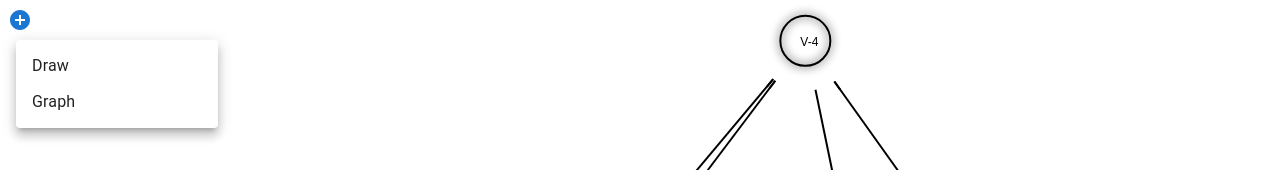
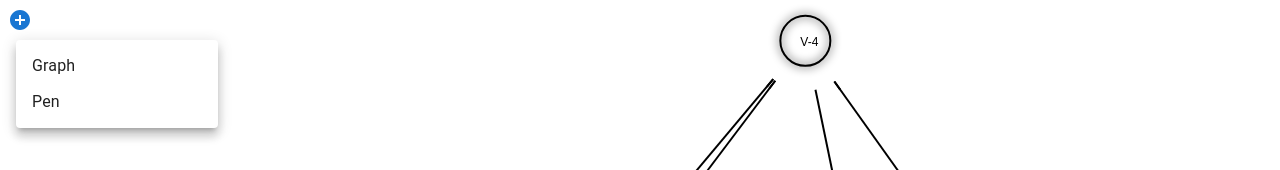
Before and after one commit to cd-x/graphviz, a React (Create React App) app: page / in a window 1280 px wide. Both pictures are taken after a click on the button "more". Shown: the top 170 px of the page. Built offline with nearby package versions, Linux system fonts and the light colour scheme.

Commit message:
add pen state

```diff
--- a/src/UI/Tools.js
+++ b/src/UI/Tools.js
@@ -1,12 +1,12 @@
 import { Fragment, useState } from "react";
 import AddCircleIcon from "@mui/icons-material/AddCircle";
-import IconButton from "@mui/material/IconButton";
-import Menu from "@mui/material/Menu";
-import { MenuItem } from "@mui/material";
+import { MenuItem, Menu, IconButton } from "@mui/material";
 
 const Tools = () => {
   const [triggerElement, setTriggerElement] = useState(null);
-  const [toolItems, setToolItems] = useState(["Draw", "Graph"]);
+  const [isDrawing, setIsDrwaing] = useState(false);
+  let toolItems = ["Graph"];
+  toolItems.push(isDrawing ? "Eraser" : "Pen");
   const open = Boolean(triggerElement);
 
   const handleClick = (event) => {
@@ -15,12 +15,22 @@ const Tools = () => {
   const handleClose = () => {
     setTriggerElement(null);
   };
+  const menuItemClickHandler = (e) => {
+    const val = e.target.innerText;
+    if (val === "Pen") {
+      setIsDrwaing(true);
+    }
+    if (val === "Eraser") {
+      setIsDrwaing(false);
+    }
+    handleClose();
+  };
   return (
     <Fragment>
       <IconButton
         aria-label="more"
         id="long-button"
-        aria-controls={open ? "long-menu" : undefined}
+        aria-controls={open ? "tool-menu" : undefined}
         aria-expanded={open ? "true" : undefined}
         aria-haspopup="true"
         onClick={handleClick}
@@ -39,6 +49,7 @@ const Tools = () => {
           style: {
             maxHeight: 48 * 4.5,
             width: "20ch",
+            opacity: "5",
           },
         }}
       >
@@ -46,7 +57,7 @@ const Tools = () => {
           <MenuItem
             key={option}
             selected={option === "Pyxis"}
-            onClick={handleClose}
+            onClick={menuItemClickHandler}
           >
             {option}
           </MenuItem>
```
